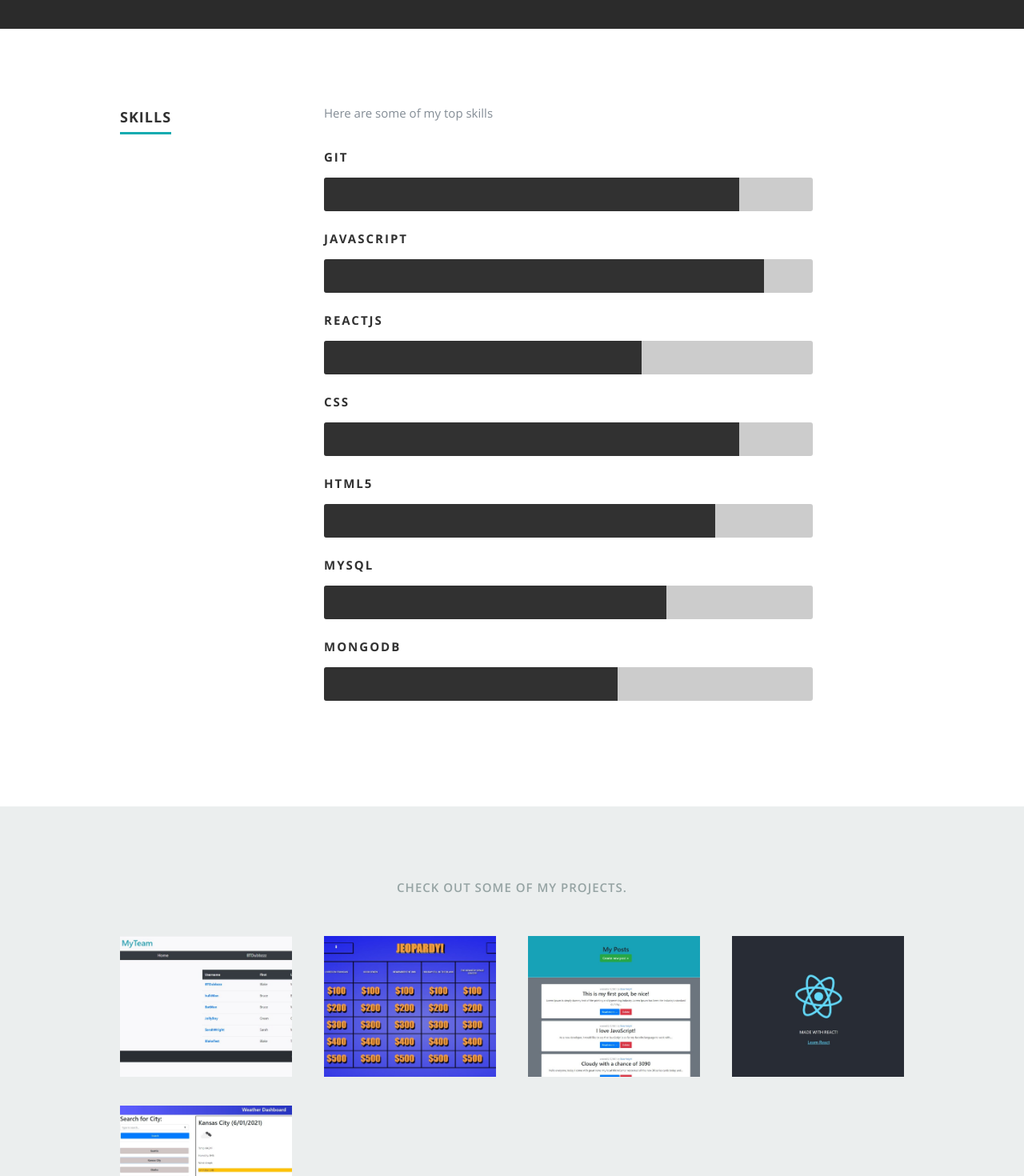
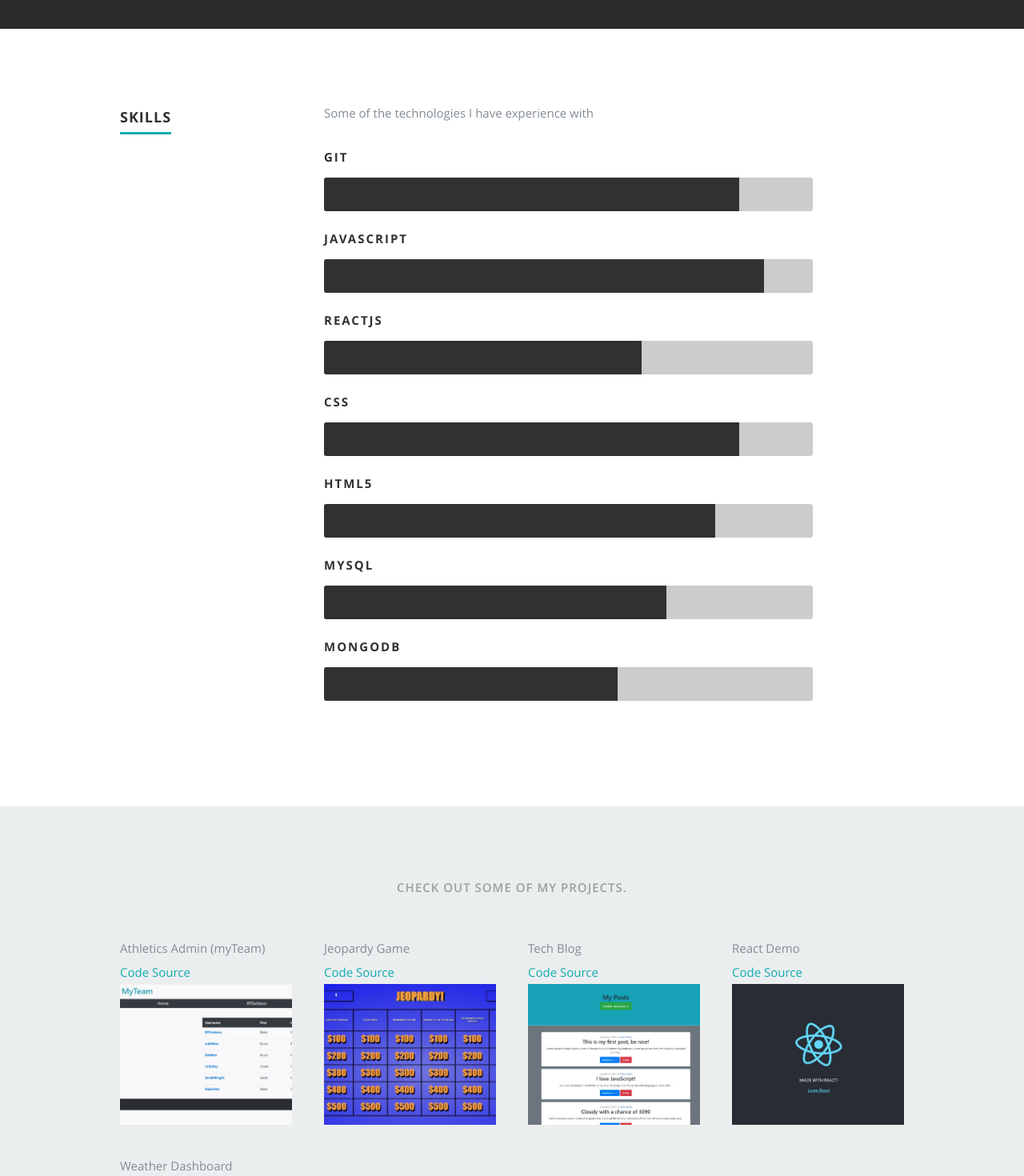
Before and after one commit to BTDubbzzz/react-portfolio, a React (Create React App) app in the folder portfolio/: page / in a window 1280 px wide. Shown: the part 1280-2750 px from the top of the page at 80% size. Built offline with nearby package versions, Linux system fonts and the light colour scheme.

Commit message:
added code source to project links

```diff
--- a/portfolio/src/Components/Project.js
+++ b/portfolio/src/Components/Project.js
@@ -1,11 +1,16 @@
 import React from 'react';
 
 function Project(props) {
-	const { title, category, image, url } = props.data;
+	const { title, category, image, url, codeurl } = props.data;
 	const projectImage = 'images/portfolio/' + image;
 
 	return (
 		<div key={title} className="columns portfolio-item">
+			<div>{title}</div>
+
+			<div>
+				<a href={codeurl}>Code Source</a>
+			</div>
 			<div className="item-wrap">
 				<a href={url} target="_blank" rel="noopener noreferrer" title={title}>
 					<img alt={title} src={projectImage} />
--- a/portfolio/src/resumeData.json
+++ b/portfolio/src/resumeData.json
@@ -4,7 +4,7 @@
 		"occupation": "Full Stack Developer",
 		"description": " who has a background in transportation/logistics and sales. I love to think logically and I am always looking for creative ways to solve problems. I am constantly learning new things and trying to improve my ever-growing skill-set. I can't wait to get together and create something amazing. Contact me below!",
 		"image": "profilepic.jpg",
-		"bio": "In my free time I am a casual gamer and I enjoy a very wide variety of games, from shooters to card games. If the weather is nicer than 50 degrees you can count on finding me on the slow-pitch softball field with one of several teams I coach and play for. I am also a proud husband and my wife and I are in love with our miniature golden doodle, Forrest.",
+		"bio": "In my free time I am a casual gamer and I enjoy a very wide variety of games, from shooters to card games. If the weather is nicer than 50 degrees you can find me on the slow-pitch softball field with one of several teams I coach and play for. I am also a proud husband and my wife and I are in love with our miniature golden doodle, Forrest.",
 		"contactmessage": "Get in touch with me!",
 		"email": "wright.blake.t@gmail.com",
 		"phone": "913-284-1670",
@@ -33,7 +33,7 @@
 		]
 	},
 	"resume": {
-		"skillmessage": "Here are some of my top skills",
+		"skillmessage": "Some of the technologies I have experience with",
 		"skills": [
 			{
 				"name": "Git",
@@ -71,31 +71,36 @@
 				"title": "Athletics Admin (myTeam)",
 				"category": "myTeam is a permissions based athletic admin portal. Contact me for demo login!",
 				"image": "athletic_admin_screenshot.jpg",
-				"url": "https://abc-myteam.herokuapp.com/"
+				"url": "https://abc-myteam.herokuapp.com/",
+				"codeurl": "https://github.com/BTDubbzzz/athletics-admin"
 			},
 			{
 				"title": "Jeopardy Game",
 				"category": "A fully functioning single-player Jeopardy game using the Jeopardy API",
 				"image": "jeopardy_screenshot.jpg",
-				"url": "https://btdubbzzz.github.io/jeopardy-game/"
+				"url": "https://btdubbzzz.github.io/jeopardy-game/",
+				"codeurl": "https://github.com/BTDubbzzz/jeopardy-game"
 			},
 			{
 				"title": "Tech Blog",
 				"category": "Blog-type website using MVC paradigm, conditional rendering, and user authentication",
 				"image": "techblog_screenshot.jpg",
-				"url": "https://btw-tech-blog.herokuapp.com/"
+				"url": "https://btw-tech-blog.herokuapp.com/",
+				"codeurl": "https://github.com/BTDubbzzz/tech_blog"
 			},
 			{
 				"title": "React Demo",
 				"category": "My first deployed React app. A practice in props, state, and JSX",
 				"image": "react_screenshot.jpg",
-				"url": "https://btdubbzzz.github.io/react-counter-app/"
+				"url": "https://btdubbzzz.github.io/react-counter-app/",
+				"codeurl": "https://github.com/BTDubbzzz/react-counter-app"
 			},
 			{
 				"title": "Weather Dashboard",
 				"category": "An app to get weather for user-searched cities. Using REST API to fetch data",
 				"image": "weather_screenshot.jpg",
-				"url": "https://btdubbzzz.github.io/Weather-Dashboard/"
+				"url": "https://btdubbzzz.github.io/Weather-Dashboard/",
+				"codeurl": "https://github.com/BTDubbzzz/Weather-Dashboard"
 			}
 		]
 	}
```
Also changed, not shown: 1 other file (tests, documents, lock files or other folders).
